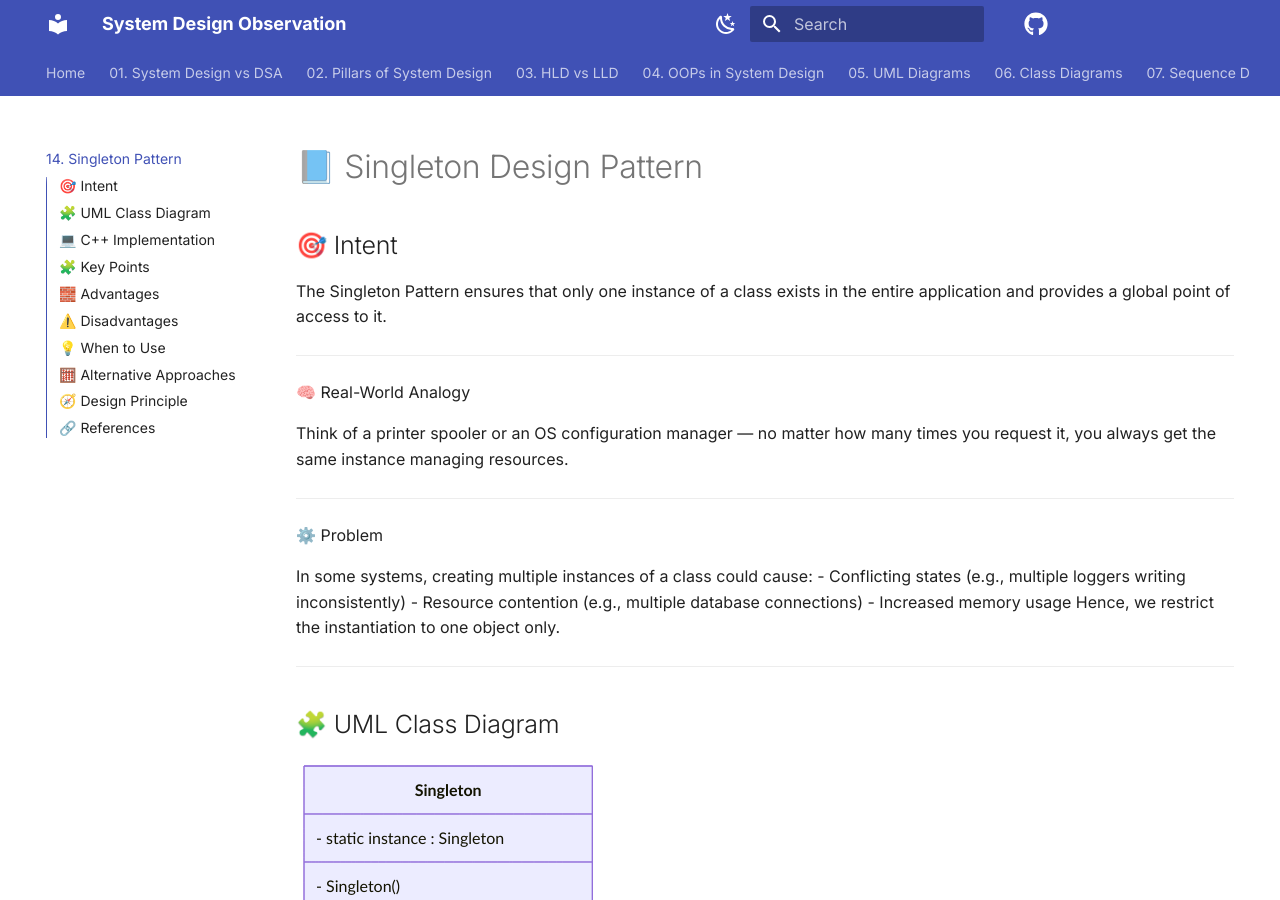
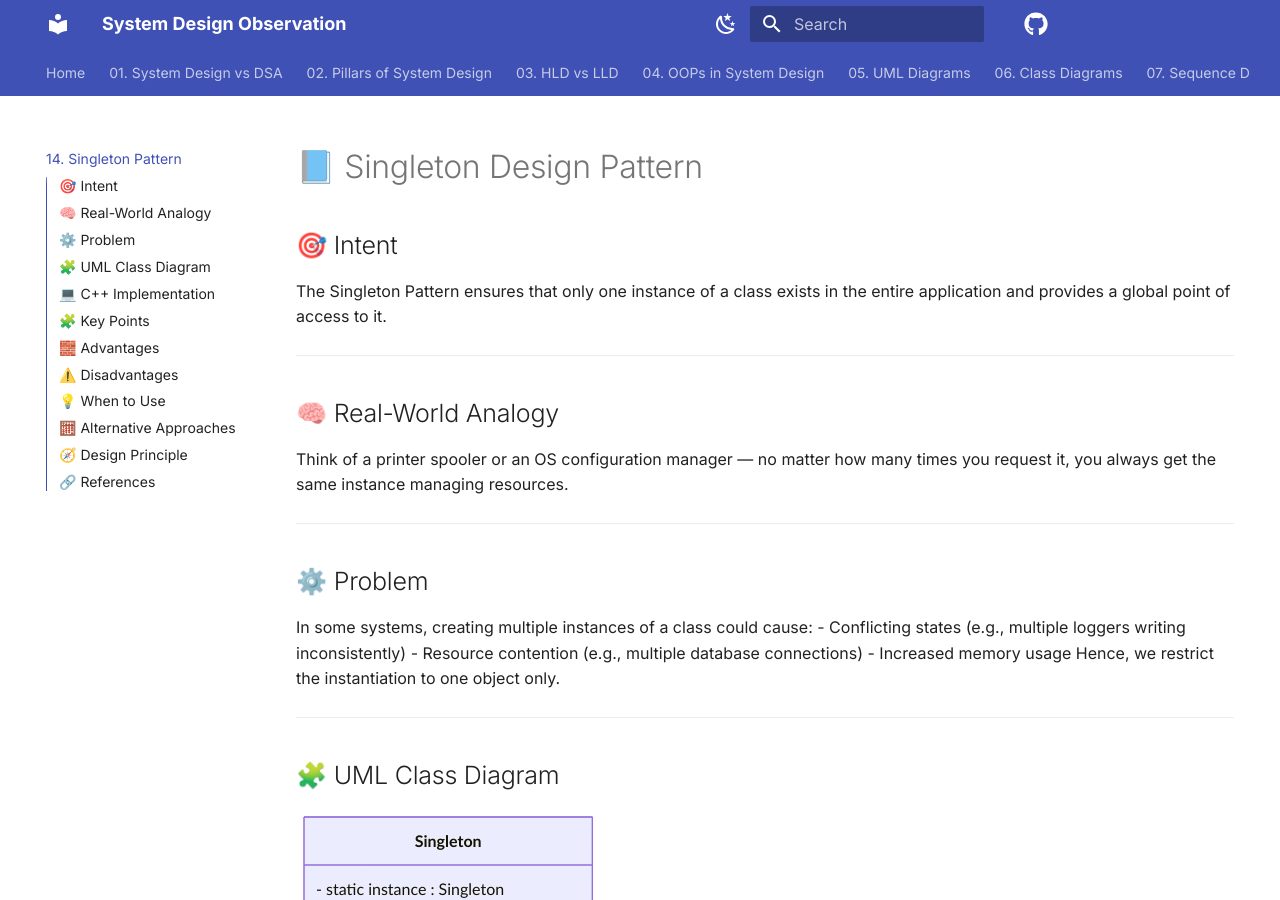
Before and after one commit to Raj-G07/System-design-observation, an MkDocs documentation site: the page built from docs/14 . singleton-design-pattern.md, in a window 1280 px wide and 900 px high. Built offline with MkDocs 1.6.1 and Material for MkDocs 9.7.7, drawn with Linux system fonts in a browser that asks for light colours; comment, search, counter and statistics services are not loaded.

Commit message:
Fix header formatting in singleton-design-pattern.md
Updated formatting for section headers in the Singleton Design Pattern documentation.

```diff
--- a/docs/14 . singleton-design-pattern.md
+++ b/docs/14 . singleton-design-pattern.md
@@ -1,19 +1,19 @@
 # 📘 Singleton Design Pattern
 
-##🎯 Intent
+## 🎯 Intent
 
 The Singleton Pattern ensures that only one instance of a class exists in the entire application and provides a global point of access to it.
 
 ---
 
-🧠 Real-World Analogy
+## 🧠 Real-World Analogy
 
 Think of a printer spooler or an OS configuration manager —
 no matter how many times you request it, you always get the same instance managing resources.
 
 ---
 
-⚙️ Problem
+## ⚙️ Problem
 
 In some systems, creating multiple instances of a class could cause:
 - Conflicting states (e.g., multiple loggers writing inconsistently)
```
